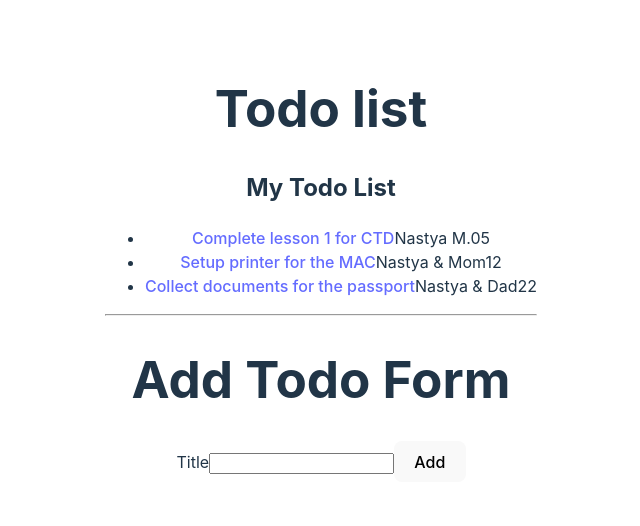
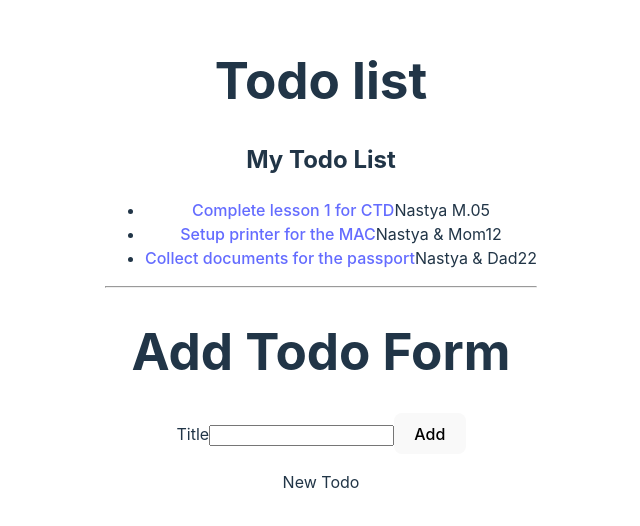
Before and after one commit to zajchikua/react-todo, a React (Vite) app: page / in a window 1280 px wide. Shown: the part 136-662 px from the top of the page, without its empty margins (319-959 px from the left). Built offline with nearby package versions, Linux system fonts and the light colour scheme.

Commit message:
Lesson1_3-State-functions

```diff
--- a/src/AddTodoForm.jsx
+++ b/src/AddTodoForm.jsx
@@ -3,12 +3,13 @@
 import viteLogo from "/vite.svg"
 import "./App.css"
 
-function AddTodoForm() {
+function AddTodoForm(props) {
     const handleAddTodo = ( event ) => {
         event.preventDefault();
         let todoTitle = event.target.title.value;
         console.log(todoTitle);
         event.target.reset();
+        props.onAddTodo(todoTitle);
     };
 
   return (
--- a/src/App.jsx
+++ b/src/App.jsx
@@ -4,6 +4,7 @@
 import "./App.css"
 import TodoList from './TodoList.jsx';
 import AddTodoForm from './AddTodoForm.jsx';
+import React from "react"
 
 const todoList = [
 	{
@@ -34,8 +35,10 @@
 
 function App() {
   const [count, setCount] = useState(0)
-
-  //const setNewTodo = React.useState('');
+  const [newTodo, setNewTodo] = React.useState('');
+//  const  = (event) => {
+//    setNewTodo(event.target.value);
+//  };
 
   return (
     <div>
@@ -44,7 +47,10 @@
         <TodoList title="My Todo List" todoList={todoList} />
         <hr />
         <h1>Add Todo Form</h1>
-        <AddTodoForm />
+        <AddTodoForm onAddTodo={setNewTodo}/>
+        <p>
+            New Todo {newTodo}
+        </p>
     </div>
   );
 }
```
